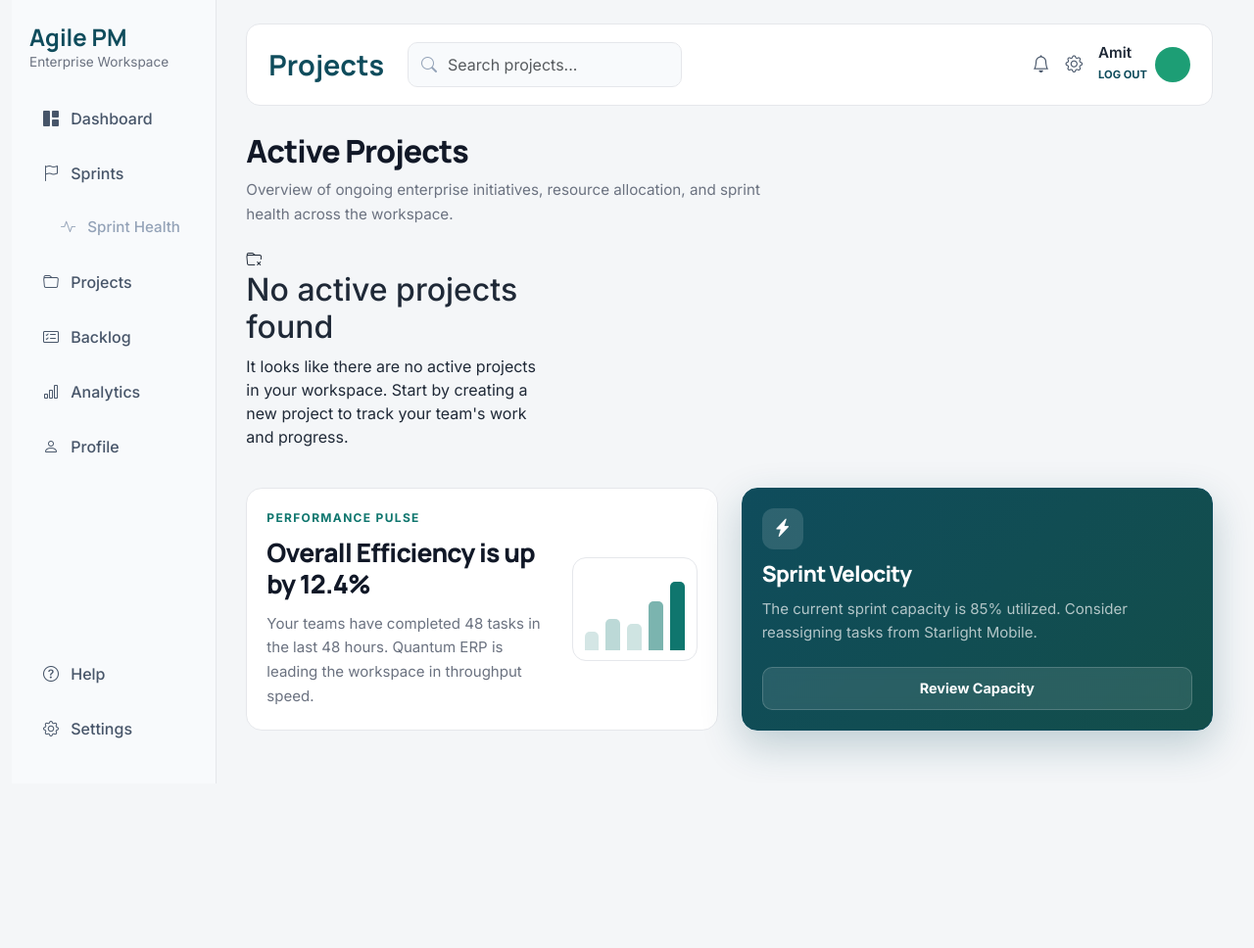
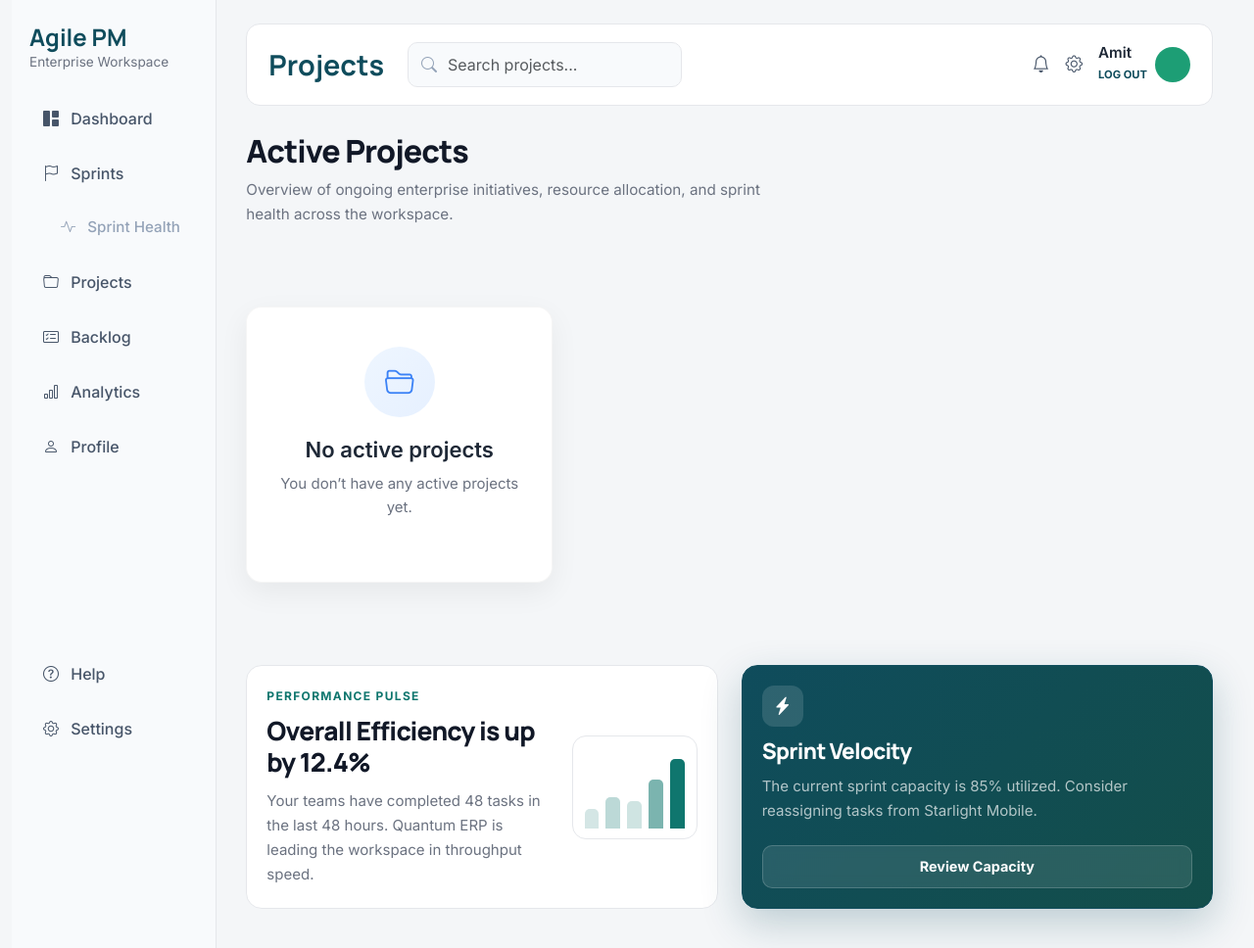
Before and after one commit to amitmath/CITS5505-Project, a Flask app: template app/templates/project.html in a window 1280 px wide. Shown: the whole page at 98% size. Before the commit the page ends 800 px from the top, so only its background shows below. Run offline with Flask 3, Linux system fonts and the light colour scheme; the template is opened without the code that fills it, so the values that code supplies are empty.

Commit message:
enhance empty projects state with styled card and CTA

```diff
--- a/app/static/css/project_styles.css
+++ b/app/static/css/project_styles.css
@@ -525,3 +525,69 @@ body {
   background: rgba(255, 255, 255, 0.10);
   backdrop-filter: blur(6px);
 }
+
+/* Empty state container */
+.empty-state-card {
+  max-width: 520px;
+  min-height: 268px;
+  margin: 60px auto;
+  padding: 40px 32px;
+  text-align: center;
+  background: #ffffff;
+  border-radius: 16px;
+  box-shadow: 0 10px 30px rgba(0, 0, 0, 0.06);
+  border: 1px solid rgba(0, 0, 0, 0.04);
+}
+
+/* Icon styling */
+.empty-icon {
+  width: 72px;
+  height: 72px;
+  margin: 0 auto 20px;
+  border-radius: 50%;
+  background: linear-gradient(135deg, #eef6ff, #e6f0ff);
+  display: flex;
+  align-items: center;
+  justify-content: center;
+}
+
+.empty-icon i {
+  font-size: 30px;
+  color: #3b82f6;
+}
+
+/* Title */
+.empty-state-card h2 {
+  font-size: 22px;
+  font-weight: 600;
+  margin-bottom: 10px;
+  color: #1f2937;
+}
+
+/* Description */
+.empty-state-card p {
+  font-size: 15px;
+  color: #6b7280;
+  margin-bottom: 24px;
+  line-height: 1.6;
+}
+
+/* CTA button */
+.empty-cta {
+  display: inline-flex;
+  align-items: center;
+  gap: 8px;
+  padding: 10px 18px;
+  background: #2563eb;
+  color: #ffffff;
+  font-weight: 500;
+  border-radius: 10px;
+  text-decoration: none;
+  transition: all 0.2s ease;
+}
+
+.empty-cta:hover {
+  background: #1d4ed8;
+  transform: translateY(-1px);
+  box-shadow: 0 6px 16px rgba(37, 99, 235, 0.25);
+}
--- a/app/templates/project.html
+++ b/app/templates/project.html
@@ -86,14 +86,17 @@
 
   {% else %}
 
-    <div class="no-projects-placeholder project-fade project-delay-2">
-      <i class="bi bi-folder-x"></i>
-      <h2>No active projects found</h2>
-      <p>
-        It looks like there are no active projects in your workspace.
-        Start by creating a new project to track your team's work and progress.
-      </p>
-    </div>
+    <div class="empty-state-card project-fade project-delay-2">
+  <div class="empty-icon">
+    <i class="bi bi-folder2-open"></i>
+  </div>
+
+  <h2>No active projects</h2>
+
+  <p>
+    You don’t have any active projects yet.
+  </p>
+</div>
 
   {% endif %}
 
```
